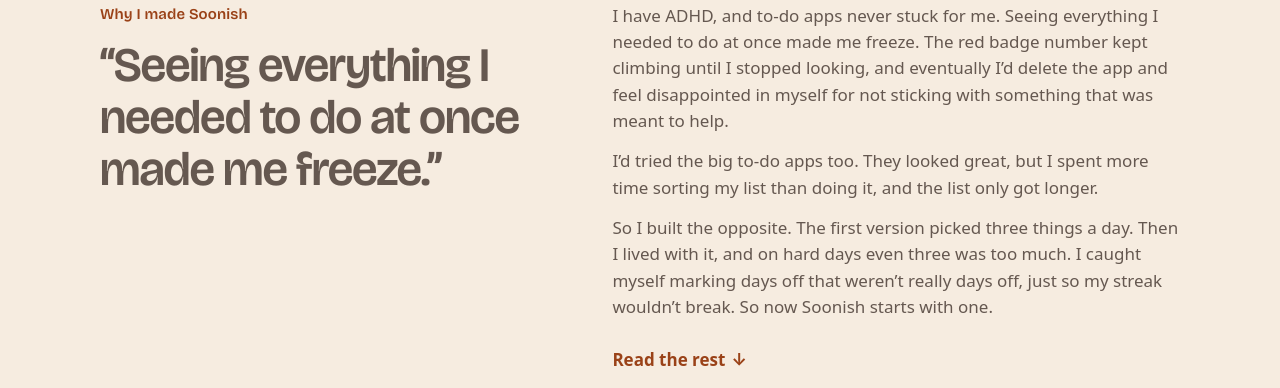
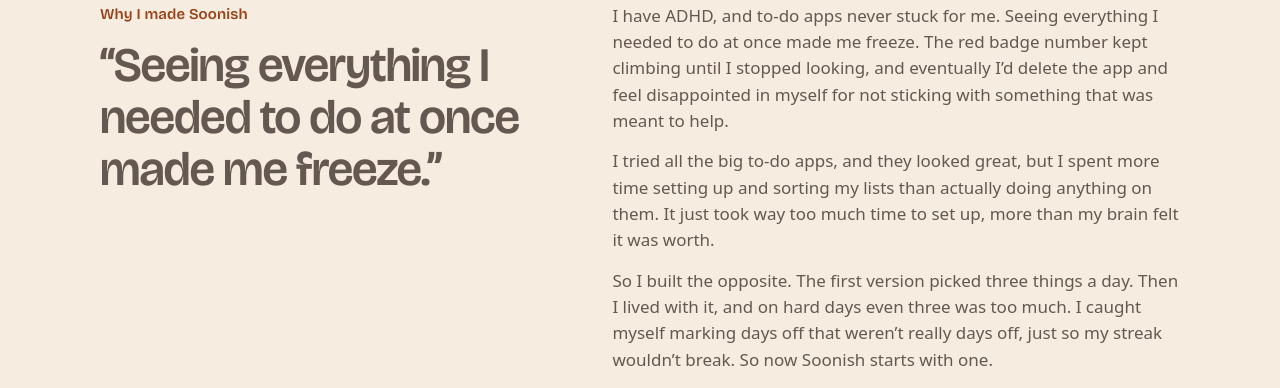
Before and after one commit to getsoonish/website, a plain HTML site: page index.html in a window 1280 px wide. Shown: the part 950-1338 px from the top of the page. Drawn offline with Linux system fonts and the light colour scheme.

Commit message:
Reword the big to-do apps line

```diff
--- a/index.html
+++ b/index.html
@@ -296,7 +296,7 @@ footer .tm { margin: 4px 0 0; max-width: 70ch; }
       </div>
       <div>
         <p>I have ADHD, and to-do apps never stuck for me. Seeing everything I needed to do at once made me freeze. The red badge number kept climbing until I stopped looking, and eventually I’d delete the app and feel disappointed in myself for not sticking with something that was meant to help.</p>
-        <p class="more-on-phone">I’d tried the big to-do apps too. They looked great, but I spent more time sorting my list than doing it, and the list only got longer.</p>
+        <p class="more-on-phone">I tried all the big to-do apps, and they looked great, but I spent more time setting up and sorting my lists than actually doing anything on them. It just took way too much time to set up, more than my brain felt it was worth.</p>
         <p class="more-on-phone">So I built the opposite. The first version picked three things a day. Then I lived with it, and on hard days even three was too much. I caught myself marking days off that weren’t really days off, just so my streak wouldn’t break. So now Soonish starts with one.</p>
         <details>
           <summary>Read the rest</summary>
```
